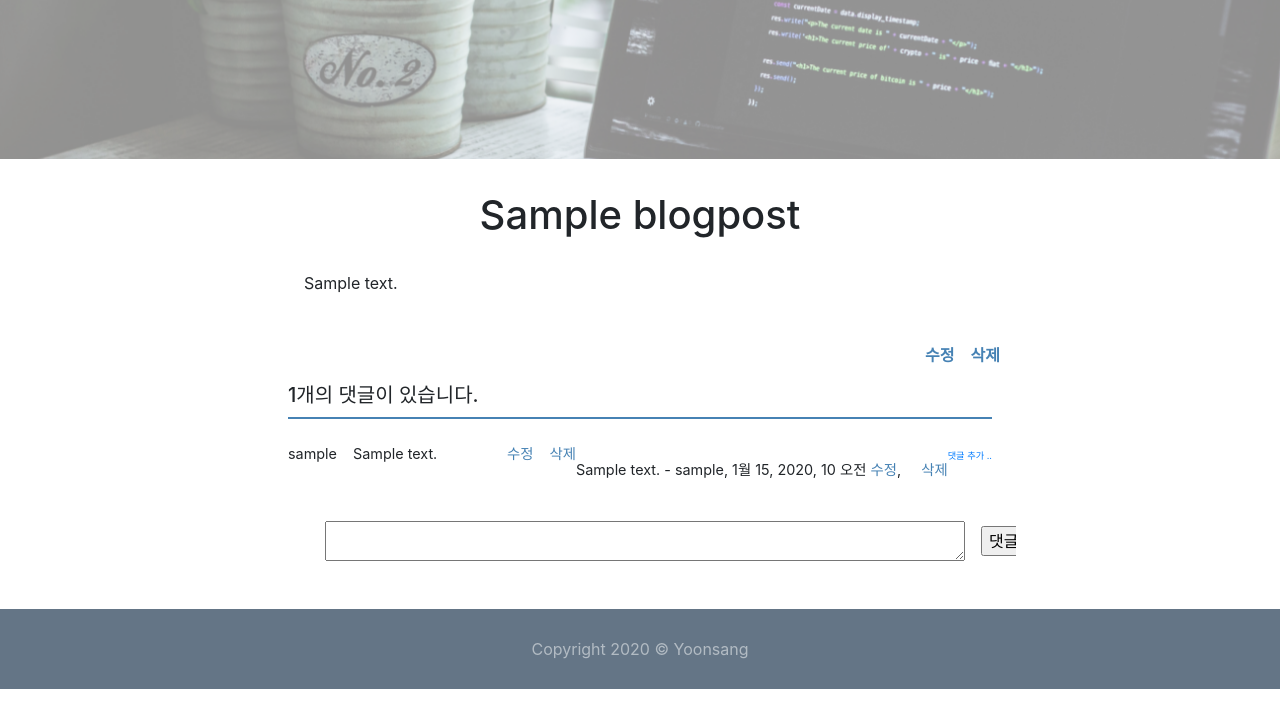
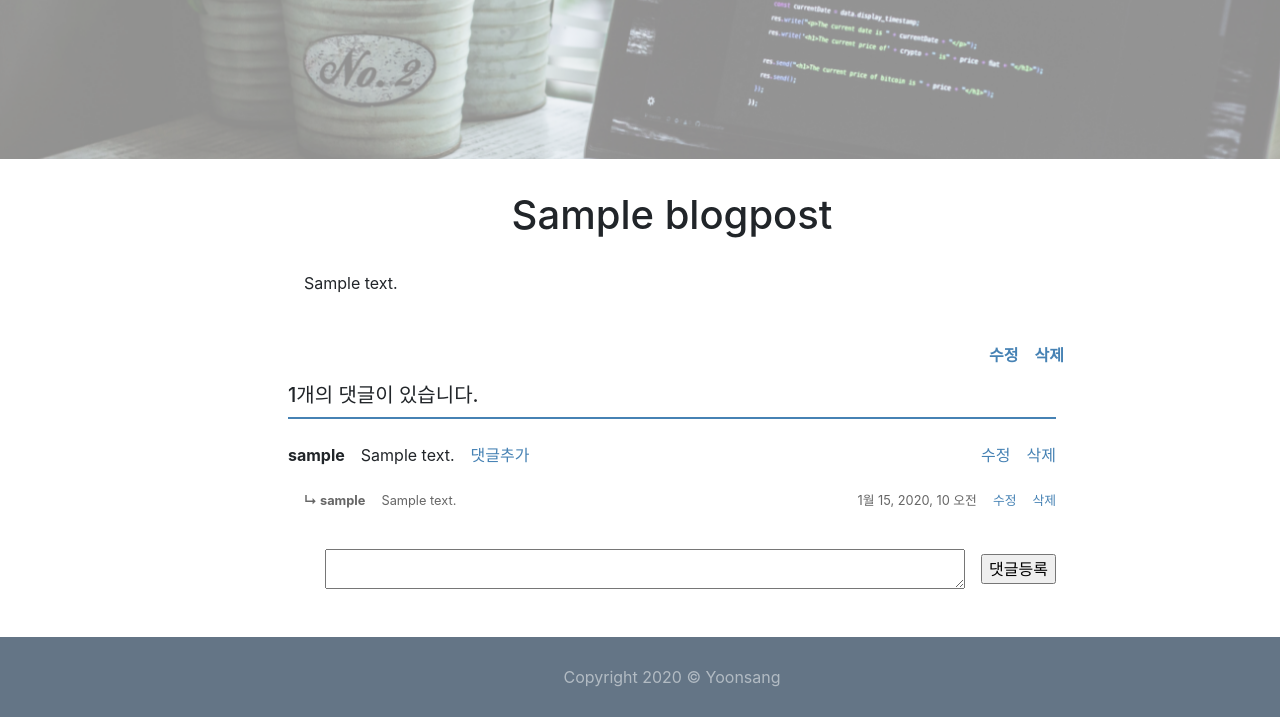
Before and after one commit to yoonsangkwak/Alog_Project, a Django app: page /alog/1/ in a window 1280 px wide; the page is wider, and only the part inside the window is pictured. Shown: the part 341-1058 px from the top of that part. Before the commit the page ends 1030 px from the top of that part, so only its background shows below. Run offline with Django 3.2, Linux system fonts and the light colour scheme; a user stored in the database is signed in; tables that the repository leaves empty hold one stand-in row (values such as "Sample post"); some libraries are stand-ins or nearby versions.

Commit message:
comment css

```diff
--- a/static/main.css
+++ b/static/main.css
@@ -53,7 +53,7 @@ html {
 }
 
 .section {
-	overflow-x: hidden;
+	/* overflow-x: hidden; */
 	padding: 0.5rem;
 	margin: 0.5rem;
 	box-sizing: border-box;
--- a/static/style.css
+++ b/static/style.css
@@ -70,7 +70,7 @@ textarea {
 
 .detail-post-item {
     display: flex;
-    font-size: 0.9em;
+    /* font-size: 0.9em; */
     margin: 1.5rem 0;
 }
 
@@ -78,18 +78,39 @@ textarea {
 
 .answer-username {
     margin-right: 1rem;
+    font-weight: bold;
 }
 
-.answer-modify {
+.answer-text-right {
     margin-left: auto;
 }
 
-.answer-delete {
+.answer-text {
     margin-left: 1rem;
 }
 
 .modify-link,
+.comment-link,
 .delete-link {
     text-decoration: none;
     color: steelblue;
 }
+
+.comment-list {
+    display: flex;
+    flex-direction: column;
+    font-size: 0.8em;
+    color: #666666;
+}
+
+.comment-item {
+    display: flex;
+    flex-wrap: wrap;
+}
+
+.comment-author {
+    margin-bottom: 0.5em;
+    margin-left: 1rem;
+    margin-right: 1rem;
+    font-weight: bold;
+}
--- a/templates/alog/post_detail.html
+++ b/templates/alog/post_detail.html
@@ -26,36 +26,34 @@
     {% for answer in blogpost.answer_set.all %}
         <a name="answer_{{ answer.id }}"></a>
         <li class="detail-post-item">
-            <span class="answer-username">
-                {% if answer.author.username %}
-                {{ answer.author.username }}
-                {% else %}
-                {{ answer.author.first_name }}
-                {% endif %}
-            </span>{{ answer.content }}
+            <span class="answer-username">{{ answer.author.username }}</span>
+            <span class="answer-content">{{ answer.content }}</span>
+            <span class="answer-text">
+                <a href="{% url 'alog:comment_create_answer' answer.id  %}" class="comment-link">댓글추가</a>
+            </span>
             {% if request.user == answer.author %}
-            <span class="answer-modify">
+            <span class="answer-text-right">
                 <a href="{% url 'alog:answer_modify' answer.id %}" class="modify-link">수정</a>
             </span>
-            <span class="answer-delete">
+            <span class="answer-text">
                 <a href="#" class="delete-link" data-uri="{% url 'alog:answer_delete' answer.id %}">삭제</a>
             </span>
             {% endif %}
+        </li>
         <!-- 대댓글 -->
         {% if answer.comment_set.count > 0 %}
-                <div class="mt-3">
+            <div class="comment-list">
             {% for comment in answer.comment_set.all %}
                 <a name="comment_{{ comment.id }}"></a>
-                    <div class="">
-                        <span>{{ comment.content }}</span>
-                        <span>
-                            - {{ comment.author }}, {{ comment.create_date }}
+                <div class="comment-item">
+                    <span class="comment-author">↳ {{ comment.author }}</span>
+                    <span class="comment-content">{{ comment.content }}</span>
+                    <span class="comment-date answer-text-right">{{ comment.create_date }}</span>
+                    {% if request.user == comment.author %}
+                    <span class="answer-text">
+                        <a href="{% url 'alog:comment_modify_answer' comment.id  %}" class="modify-link">수정</a>
                     </span>
-                        {% if request.user == comment.author %}
-                        <span class="answer-modify">
-                            <a href="{% url 'alog:comment_modify_answer' comment.id  %}" class="modify-link">수정</a>,
-                        </span>
-                        <span class="answer-delete">
+                    <span class="answer-text">
                         <a href="#" class="delete-link" data-uri="{% url 'alog:comment_delete_answer' comment.id  %}">삭제</a>
                     </span>
                     {% endif %}
@@ -63,11 +61,6 @@
             {% endfor %}
             </div>
             {% endif %}
-                <div>
-                    <a href="{% url 'alog:comment_create_answer' answer.id  %}"
-                        class="small"><small>댓글 추가 ..</small></a>
-                </div>
-        </li>
     {% endfor %}
     </ul>
 </div>
```
Lines whose indentation alone changed are shown as unchanged.
